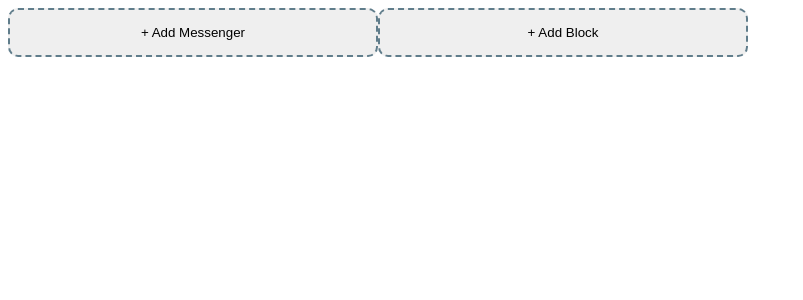
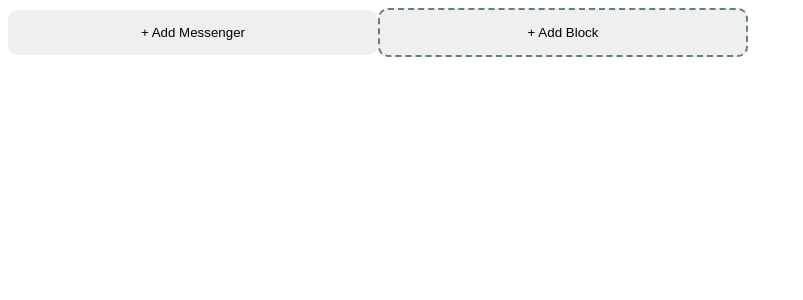
Before and after one commit to billysutomo/chocolate-waffle, a React (Create React App) app in the folder web/: page / in a window 1280 px wide. Shown: the top 300 px of the page, without its empty margins (0-803 px from the left). Built offline with nearby package versions, Linux system fonts and the light colour scheme.

Commit message:
add backgroundColor and active mode to BlockButton

```diff
--- a/web/src/components/BlockButton/index.tsx
+++ b/web/src/components/BlockButton/index.tsx
@@ -3,16 +3,25 @@ import styled, { css } from 'styled-components';
 
 export interface BlockButtonProps {
   children: string;
+  active: boolean;
+  backgroundColor?: string;
   size?: 'small' | 'medium' | 'large';
 }
 
 export const BlockButton: React.FC<BlockButtonProps> = ({
   children,
+  active,
+  backgroundColor,
   size = 'large',
   ...props
 }) => {
   return (
-    <BlockButtonStyled size={size} {...props}>{children}</BlockButtonStyled>
+    <BlockButtonStyled
+      size={size}
+      active={active}
+      backgroundColor={backgroundColor}
+      {...props}
+    >{children}</BlockButtonStyled>
   )
 }
 
@@ -22,6 +31,7 @@ const BlockButtonStyled = styled.button<BlockButtonProps>`
   padding: 15px 20px 15px 20px;
   width: 370px;
   text-align: center;
+  background-color: ${p => p.backgroundColor};
   :hover{
     cursor: pointer;
   }
@@ -37,4 +47,7 @@ const BlockButtonStyled = styled.button<BlockButtonProps>`
   ${p => p.size === 'small' && css`
     width: 112.66px;
   `}
+  ${p => p.active && css`
+    border: none;
+  `}
 `
--- a/web/src/pages/Home/index.tsx
+++ b/web/src/pages/Home/index.tsx
@@ -5,8 +5,8 @@ import { BlockButton } from '../../components/BlockButton';
 export default () => {
   return (
     <div>
-      <BlockButton>+ Add Messenger</BlockButton>
-      <BlockButton>+ Add Block</BlockButton>
+      <BlockButton active={true}>+ Add Messenger</BlockButton>
+      <BlockButton active={false}>+ Add Block</BlockButton>
     </div>
   )
 }
```
Also changed, not shown: 1 other file (tests, documents, lock files or other folders).
